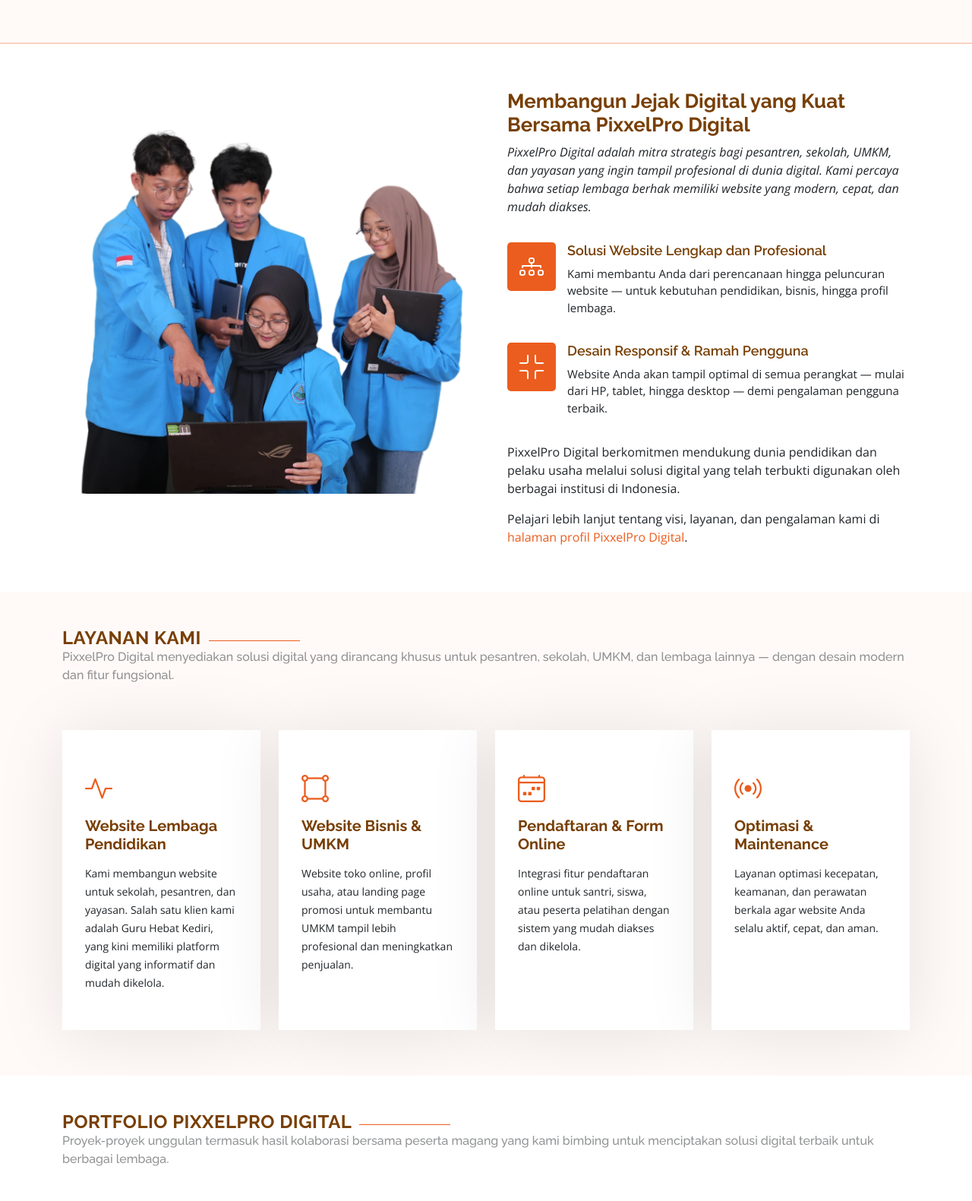
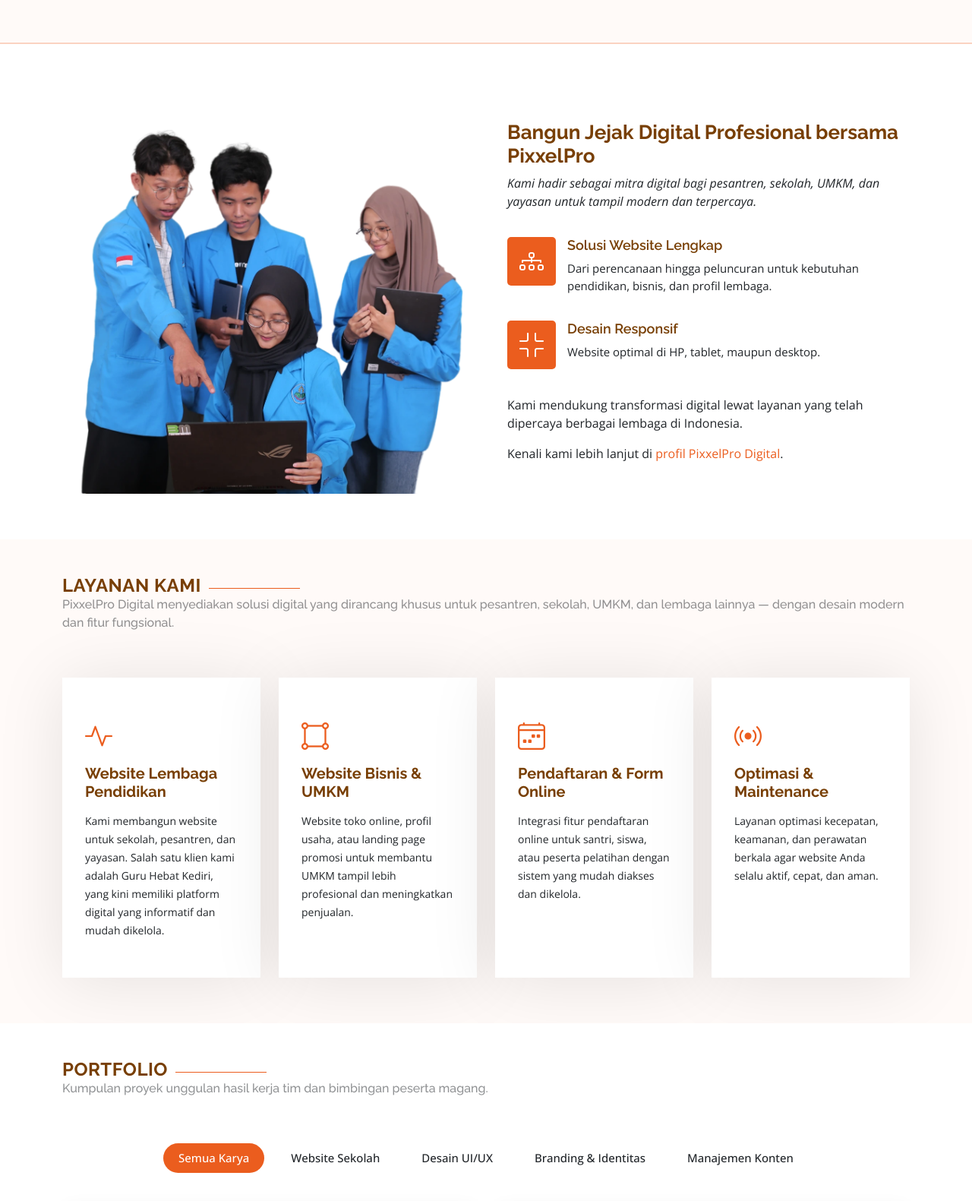
Before and after one commit to Rafipixxelpro/Rafipixxelpro27, a plain HTML site: page index.html in a window 1280 px wide. Shown: the part 1033-2614 px from the top of the page at 76% size. Drawn offline with nearby package versions, Linux system fonts and the light colour scheme.

Commit message:
Update index.html

```diff
--- a/index.html
+++ b/index.html
@@ -112,56 +112,44 @@
 
     <!-- About Section -->
     <section id="about" class="section about">
-
       <div class="container">
-
         <div class="row gy-3">
-
           <div class="col-lg-6" data-aos="fade-up" data-aos-delay="100">
             <img src="assets/img/about-img.webp" alt="" class="img-fluid">
           </div>
-
           <div class="col-lg-6 d-flex flex-column justify-content-center" data-aos="fade-up" data-aos-delay="200">
             <div class="about-content ps-0 ps-lg-3">
-              <h3>Membangun Jejak Digital yang Kuat Bersama PixxelPro Digital</h3>
+              <h3>Bangun Jejak Digital Profesional bersama PixxelPro</h3>
               <p class="fst-italic">
-                PixxelPro Digital adalah mitra strategis bagi pesantren, sekolah, UMKM, dan yayasan yang ingin tampil
-                profesional di dunia digital. Kami percaya bahwa setiap lembaga berhak memiliki website yang modern,
-                cepat, dan mudah diakses.
+                Kami hadir sebagai mitra digital bagi pesantren, sekolah, UMKM, dan yayasan untuk tampil modern dan
+                terpercaya.
               </p>
               <ul>
                 <li>
                   <i class="bi bi-diagram-3"></i>
                   <div>
-                    <h4>Solusi Website Lengkap dan Profesional</h4>
-                    <p>Kami membantu Anda dari perencanaan hingga peluncuran website — untuk kebutuhan pendidikan,
-                      bisnis, hingga profil lembaga.</p>
+                    <h4>Solusi Website Lengkap</h4>
+                    <p>Dari perencanaan hingga peluncuran untuk kebutuhan pendidikan, bisnis, dan profil lembaga.</p>
                   </div>
                 </li>
                 <li>
                   <i class="bi bi-fullscreen-exit"></i>
                   <div>
-                    <h4>Desain Responsif & Ramah Pengguna</h4>
-                    <p>Website Anda akan tampil optimal di semua perangkat — mulai dari HP, tablet, hingga desktop —
-                      demi pengalaman pengguna terbaik.</p>
+                    <h4>Desain Responsif</h4>
+                    <p>Website optimal di HP, tablet, maupun desktop.</p>
                   </div>
                 </li>
               </ul>
               <p>
-                PixxelPro Digital berkomitmen mendukung dunia pendidikan dan pelaku usaha melalui solusi digital yang
-                telah terbukti digunakan oleh berbagai institusi di Indonesia.
+                Kami mendukung transformasi digital lewat layanan yang telah dipercaya berbagai lembaga di Indonesia.
               </p>
               <p>
-                Pelajari lebih lanjut tentang visi, layanan, dan pengalaman kami di <a href="about.html">halaman profil
-                  PixxelPro Digital</a>.
+                Kenali kami lebih lanjut di <a href="about.html">profil PixxelPro Digital</a>.
               </p>
             </div>
           </div>
-
         </div>
-
       </div>
-
     </section>
     <!-- /About Section -->
 
@@ -229,9 +217,8 @@
 
       <!-- Section Title -->
       <div class="container section-title">
-        <h2>Portfolio PixxelPro Digital</h2>
-        <p>Proyek-proyek unggulan termasuk hasil kolaborasi bersama peserta magang yang kami bimbing untuk menciptakan
-          solusi digital terbaik untuk berbagai lembaga.</p>
+        <h2>Portfolio</h2>
+        <p>Kumpulan proyek unggulan hasil kerja tim dan bimbingan peserta magang.</p>
       </div><!-- End Section Title -->
 
       <div class="container" id="portfolio" data-aos="fade-up" data-aos-delay="100">
@@ -433,8 +420,7 @@
       <!-- Section Title -->
       <div class="container section-title">
         <h2>Pertanyaan yang Sering Diajukan</h2>
-        <p>Berikut beberapa pertanyaan umum seputar layanan pembuatan website dari PixxelPro Digital, berdasarkan
-          pengalaman kami melayani berbagai kebutuhan bisnis dan perusahaan.</p>
+        <p>Jawaban atas pertanyaan umum tentang layanan website kami.</p>
       </div><!-- End Section Title -->
 
 
@@ -449,10 +435,8 @@
               <div class="faq-item">
                 <h3>Berapa lama proses pembuatan website?</h3>
                 <div class="faq-content">
-                  <p>Waktu pengerjaan tergantung pada jenis dan kompleksitas website. Rata-rata website profil lembaga
-                    seperti <a href="https://www.guruhebatkediri.org/" target="_blank">GuruHebatKediri.org</a>
-                    diselesaikan
-                    dalam 5–10 hari kerja.</p>
+                  <p>Waktu pengerjaan menyesuaikan dengan jenis dan kompleksitas website. Untuk website profil lembaga,
+                    rata-rata selesai dalam 5–10 hari kerja.</p>
                 </div>
                 <i class="faq-toggle bi bi-chevron-right"></i>
               </div><!-- End Faq item-->
@@ -619,9 +603,7 @@
       <!-- Section Title -->
       <div class="container section-title">
         <h2>Klien Kami</h2>
-        <p>Beragam lembaga dan pelaku usaha telah mempercayakan kebutuhan digital mereka kepada PixxelPro Digital,
-          termasuk website inspiratif seperti <a href="https://www.guruhebatkediri.org/"
-            target="_blank">GuruHebatKediri.org</a>.</p>
+        <p>Berbagai lembaga dan pelaku usaha telah mempercayakan kebutuhan digital mereka kepada PixxelPro Digital.</p>
       </div><!-- End Section Title -->
 
       <div class="container" data-aos="fade-up" data-aos-delay="100">
@@ -713,7 +695,8 @@
               </div>
 
               <div class="cta-action mt-5">
-                <a href="https://wa.me/62895639068080?text=Halo%20PixxelPro%2C%20saya%20ingin%20konsultasi.%0ASilakan%20pilih%20layanan%20yang%20Anda%20butuhkan%3A%0A1.%20Website%20UMKM%0A2.%20Website%20Sekolah%0A3.%20Portofolio%0AKetik%20nomornya%20ya." class="btn btn-primary btn-lg" target="_blank">
+                <a href="https://wa.me/62895639068080?text=Halo%20PixxelPro%2C%20saya%20ingin%20konsultasi.%0ASilakan%20pilih%20layanan%20yang%20Anda%20butuhkan%3A%0A1.%20Website%20UMKM%0A2.%20Website%20Sekolah%0A3.%20Portofolio%0AKetik%20nomornya%20ya."
+                  class="btn btn-primary btn-lg" target="_blank">
                   Hubungi Kami
                 </a>
                 <a href="service.html" class="btn btn-outline-primary btn-lg">Lihat Service</a>
```
